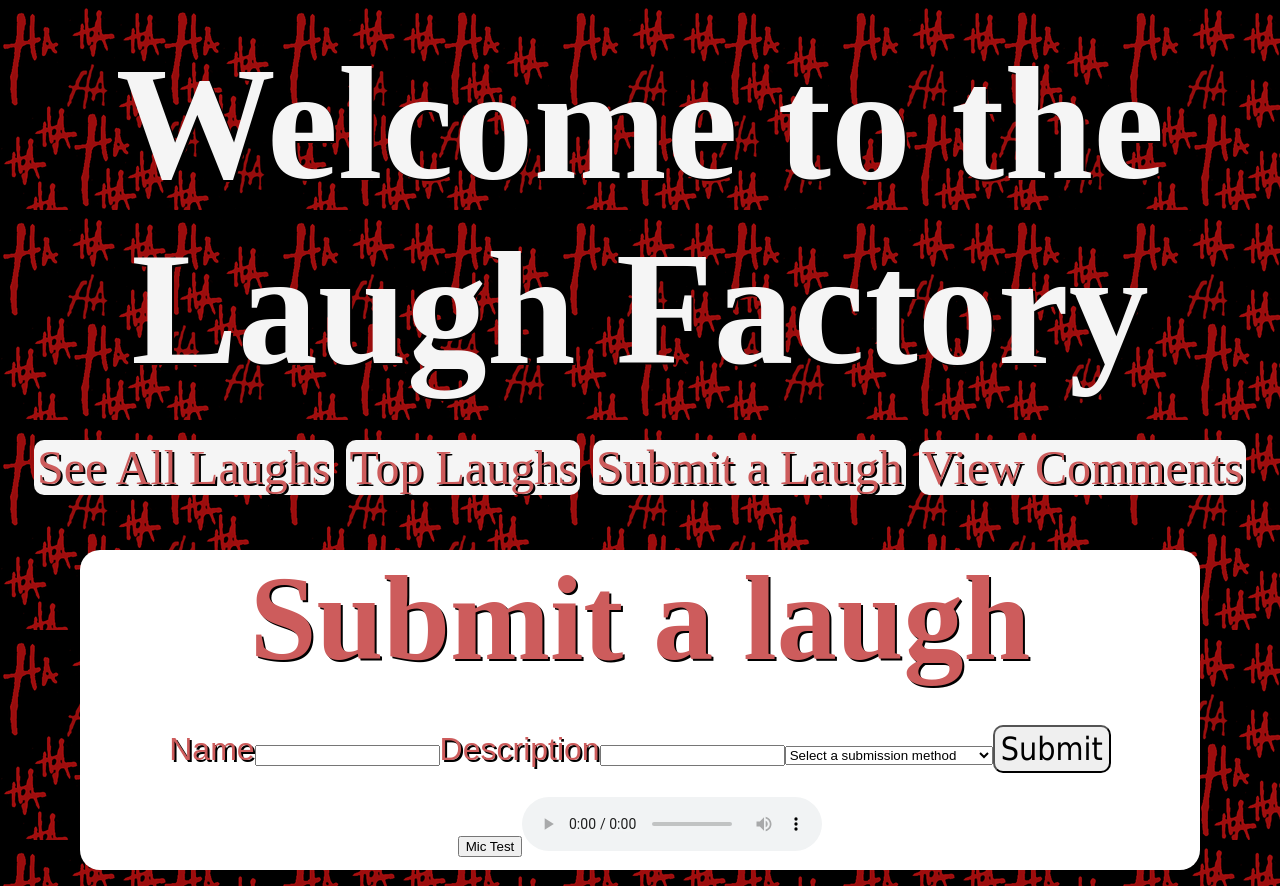
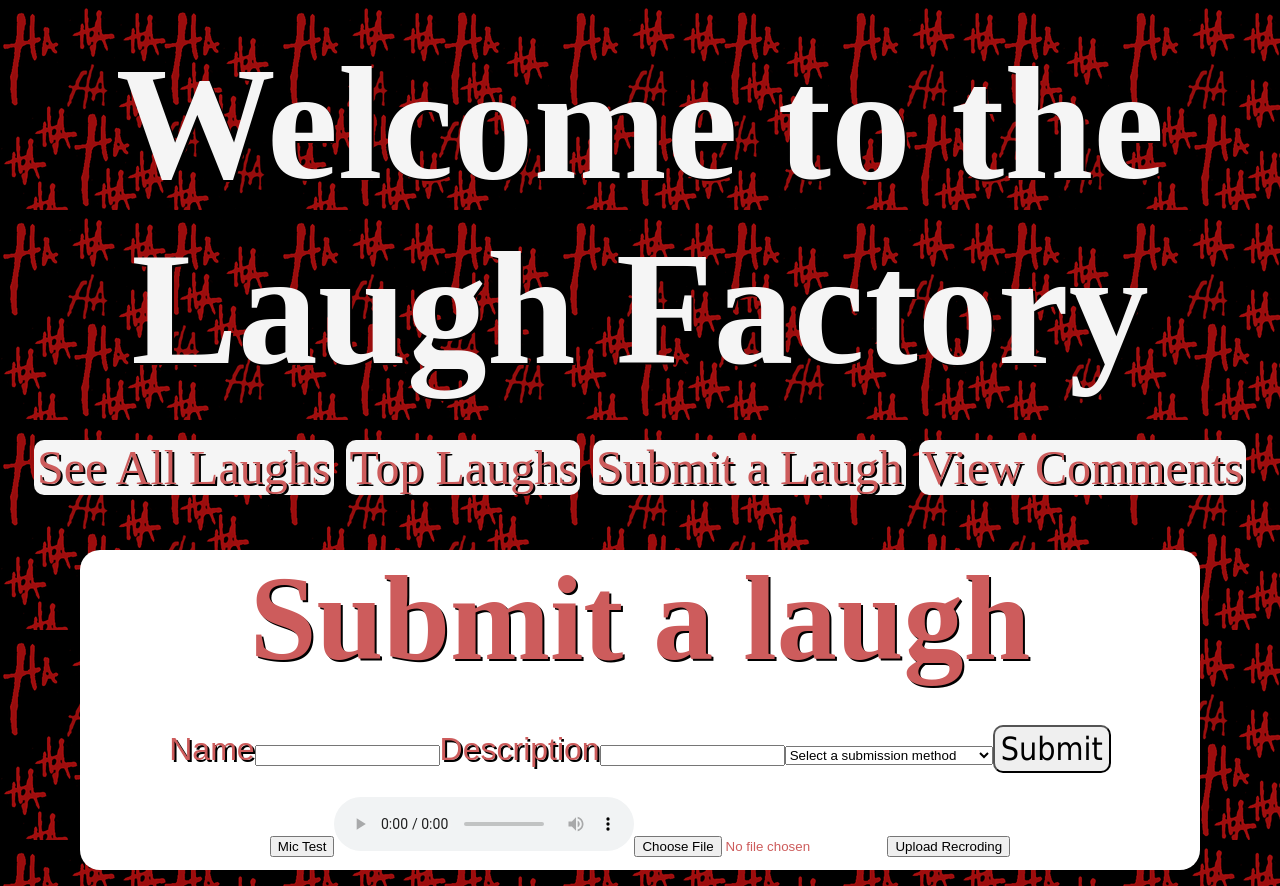
Before and after one commit to kevinEobrien/Laugh-Factoy, a Vue app: page /#/submitlaugh in a window 1280 px wide. Built offline with nearby package versions, Linux system fonts and the light colour scheme; no server answers; a web font is replaced by a local one.

Commit message:
:notes: records sound and plays them in the control bar. Need to push blob to server and aws now

```diff
--- a/src/components/SubmitLaugh.vue
+++ b/src/components/SubmitLaugh.vue
@@ -26,6 +26,8 @@
     <button class="recordLight" @click="stopRecorder" v-show="recordButton">Stop Recording</button>
     <button @click="recordAudio" >Mic Test</button>
     <audio controls></audio>
+    <input type="file" name="audio" id="audio">
+    <button @click="uploadR">Upload Recroding</button>
   </div>
 </template>
 <script>
@@ -34,6 +36,7 @@
   props: ["laughs", "getListings"],
   data() {
     return {
+      audioURL: "",
       audioBlob: undefined,
       mediaRecorder: {},
       audioChunks: [],
@@ -65,6 +68,7 @@
     },
     uploadLaugh(event) {
       console.log(event);
+
       fetch("https://vast-wildwood-21026.herokuapp.com/upload", {
         method: "POST",
         body: new FormData(event.target),
@@ -74,14 +78,19 @@
         .then(response => (this.submission.laughlink = response.audioUrl))
         .then(() => alert("Laugh Uploaded. Don't forget to submit it 😉"));
     },
-    // pushChunks() {
-    //   console.log(
-    //     "pushChunks makes it do this... OOOOhhhh...  ",
-    //     this.audioChunks
-    //   );
-
-    //   };
-    // },
+    uploadR() {
+      console.log("What's in Audio today? ", this.toForm);
+      let formData = new FormData();
+      formData.append();
+      fetch("https://vast-wildwood-21026.herokuapp.com/upload", {
+        method: "POST",
+        body: formData,
+        "Content-type": "multipart/form-data"
+      })
+        .then(response => response.json())
+        .then(response => (this.submission.laughlink = response.audioUrl))
+        .then(() => alert("Laugh Uploaded. Don't forget to submit it 😉"));
+    },
     stopRecorder() {
       console.log("before stop in stop function", this.mediaRecorder);
       this.mediaRecorder.stop();
@@ -114,16 +123,18 @@
             console.log("after push", audioChunks);
             let clipName = prompt("Enter a name for your sound clip");
             this.audioBlob = new Blob(audioChunks, {
-              type: "audio/ogg; codecs=opus"
+              type: "audio/wav; codecs=opus"
             });
+
             // this.uploadLaugh(this.audioBlob);
+            // this.uploadR(this.audioBlob);
             let newURL = URL.createObjectURL(this.audioBlob);
             let audio = document.querySelector("audio");
-            audio.src = newURL;
-            console.log(
-              "If it spits out a link it shoul be here => ",
-              this.audioURL
-            );
+            this.audioURL = newURL;
+            audio.src = this.audioURL;
+            console.log("If it spits out a link it shoul be here => ", newURL);
+            audioChunks = [];
+
             // this.submission.laughlink = audioURL;
           };
         });
```
